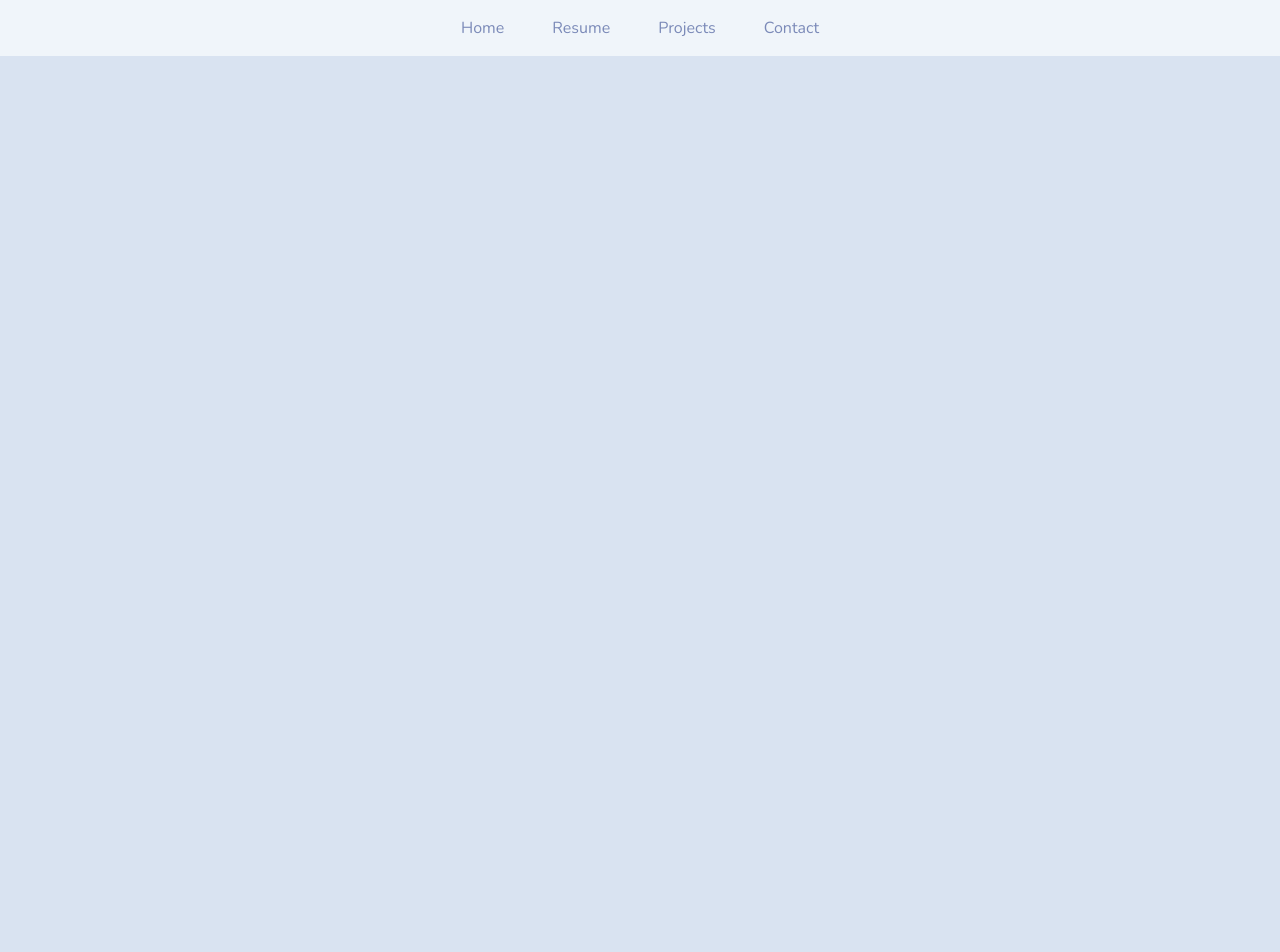
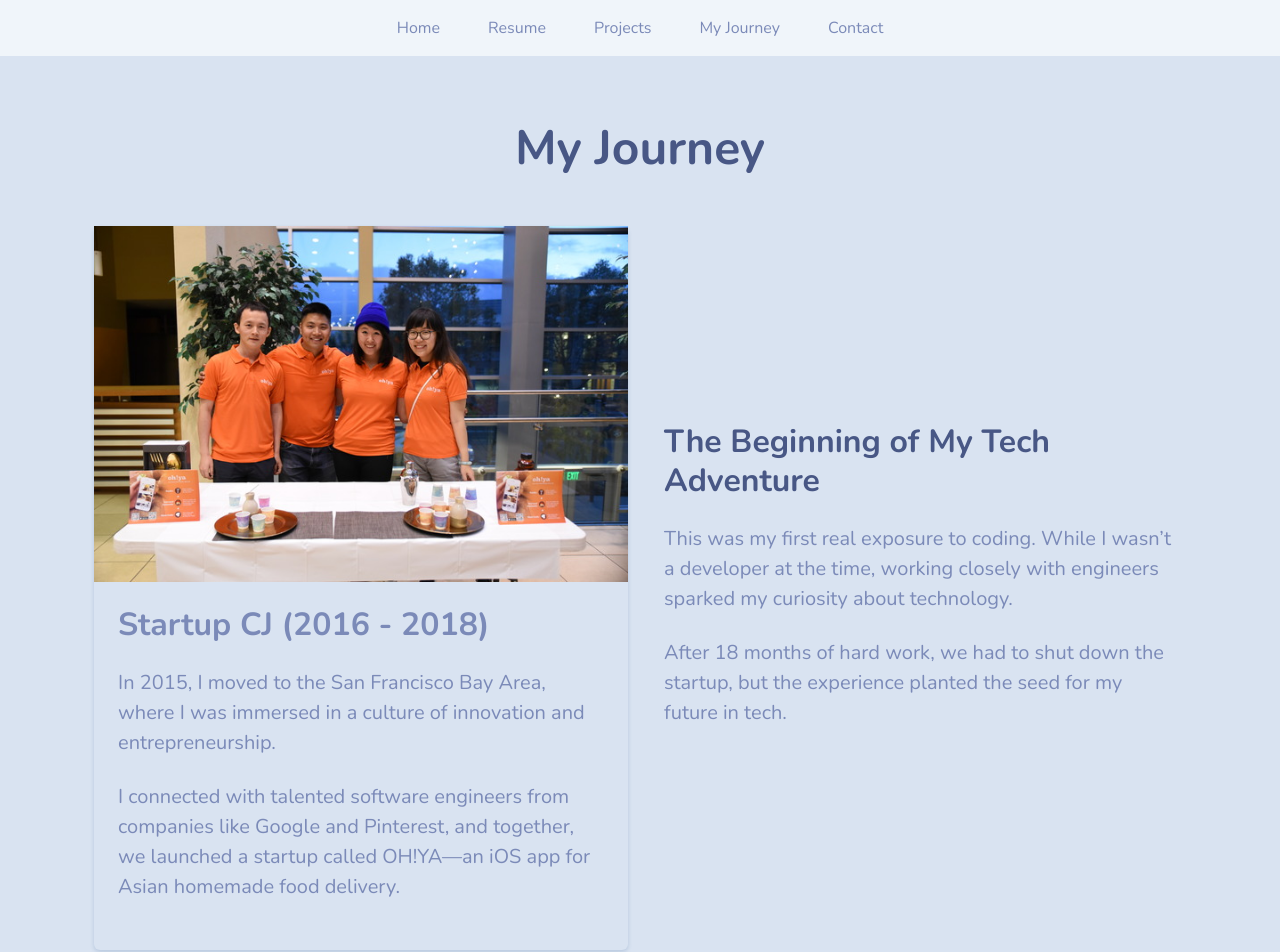
Before and after one commit to cj-yourjourney/cjluo_frontend, a React (Create React App) app: page /my-journey in a window 1280 px wide. Shown: the top 952 px of the page. Before the commit the page ends 800 px from the top, so only its background shows below. Built offline with nearby package versions, Linux system fonts and the light colour scheme.

Commit message:
added the startup journey

```diff
--- a/src/App.tsx
+++ b/src/App.tsx
@@ -6,6 +6,7 @@ import Resume from './pages/Resume'
 import Projects from './pages/Projects'
 import Navbar from './components/Navbar'
 import Contact from './pages/Contact'
+import MyJourney from './pages/MyJourney'
 // import './App.css'
 
 const App: React.FC = () => {
@@ -18,6 +19,7 @@ const App: React.FC = () => {
             <Route path="" element={<Home />} />
             <Route path="/resume/" element={<Resume />} />
             <Route path="/projects/" element={<Projects />} />
+            <Route path="/my-journey" element={<MyJourney />} />
             <Route path="/contact/" element={<Contact />} />
           </Routes>
         </Container>
--- a/src/components/Navbar.tsx
+++ b/src/components/Navbar.tsx
@@ -19,6 +19,9 @@ const NavBar: React.FC = () => {
           <Nav.Link as={Link} to="/projects" className="mx-3">
             Projects
           </Nav.Link>
+          <Nav.Link as={Link} to="/my-journey" className="mx-3">
+            My Journey
+          </Nav.Link>
           <Nav.Link as={Link} to="/contact" className="mx-3">
             Contact
           </Nav.Link>
--- /dev/null
+++ b/src/pages/MyJourney.tsx
@@ -0,0 +1,127 @@
+import React from 'react'
+import { Container, Row, Col, Card } from 'react-bootstrap'
+import startupImage from '../images/myJourney/startup-image-1.jpg'
+
+const MyJourney: React.FC = () => {
+  return (
+    <Container className="py-5">
+      <h2 className="text-center mb-5 display-5 fw-bold">My Journey</h2>
+
+      {/* Startup CJ Section */}
+      <Row className="align-items-center mb-5">
+        <Col md={6} className="mb-4 mb-md-0">
+          <Card className="shadow-sm border-0">
+            <Card.Img variant="top" src={startupImage} />
+            <Card.Body className="p-4">
+              <Card.Title className="fs-2 fw-bold mb-4">
+                Startup CJ (2016 - 2018)
+              </Card.Title>
+              <Card.Text className="fs-5 mb-4">
+                In 2015, I moved to the San Francisco Bay Area, where I was
+                immersed in a culture of innovation and entrepreneurship.
+              </Card.Text>
+              <Card.Text className="fs-5 mb-4">
+                I connected with talented software engineers from companies like
+                Google and Pinterest, and together, we launched a startup called
+                OH!YA—an iOS app for Asian homemade food delivery.
+              </Card.Text>
+            </Card.Body>
+          </Card>
+        </Col>
+        <Col md={6} className="px-4">
+          <h3 className="fs-2 fw-bold mb-4">
+            The Beginning of My Tech Adventure
+          </h3>
+          <p className="fs-5 mb-4">
+            This was my first real exposure to coding. While I wasn’t a
+            developer at the time, working closely with engineers sparked my
+            curiosity about technology.
+          </p>
+          <p className="fs-5 mb-4">
+            After 18 months of hard work, we had to shut down the startup, but
+            the experience planted the seed for my future in tech.
+          </p>
+        </Col>
+      </Row>
+
+      {/* Tour Guide/DJ CJ Section */}
+      <Row className="align-items-center mb-5 flex-md-row-reverse">
+        <Col md={6} className="mb-4 mb-md-0">
+          <Card className="shadow-sm border-0">
+            <Card.Img
+              variant="top"
+              src="https://placehold.co/600x400?text=Tour+Guide%2FDJ+CJ"
+            />
+            <Card.Body className="p-4">
+              <Card.Title className="fs-2 fw-bold mb-4">
+                Tour Guide/DJ CJ (2019 - 2022)
+              </Card.Title>
+              <Card.Text className="fs-5  mb-4">
+                I spent these years traveling, guiding tours, and DJing, sharing
+                unforgettable experiences with people from around the world.
+              </Card.Text>
+              <Card.Text className="fs-5 mb-4">
+                This phase of my journey was all about exploration,
+                communication, and storytelling—skills that would later help me
+                transition into tech.
+              </Card.Text>
+            </Card.Body>
+          </Card>
+        </Col>
+        <Col md={6} className="text-center px-4">
+          <h3 className="fs-2 fw-bold mb-4">
+            Entertainment & Exploration
+          </h3>
+          <p className="fs-5 mb-4">
+            Working as a tour guide and DJ was all about creating connections
+            and experiences.
+          </p>
+          <p className="fs-5 mb-4">
+            I learned how to adapt, entertain, and engage—essential skills for
+            any career.
+          </p>
+        </Col>
+      </Row>
+
+      {/* Developer CJ Section */}
+      <Row className="align-items-center mb-5">
+        <Col md={6} className="mb-4 mb-md-0">
+          <Card className="shadow-sm border-0">
+            <Card.Img
+              variant="top"
+              src="https://placehold.co/600x400?text=Developer+CJ"
+            />
+            <Card.Body className="p-4">
+              <Card.Title className="text-success fs-3 fw-bold mb-4">
+                Developer CJ (2023 - Present)
+              </Card.Title>
+              <Card.Text className="fs-5 text-muted mb-4">
+                Transitioning into tech, I became a self-taught full-stack
+                developer. I built applications, worked with modern frameworks,
+                and turned my curiosity into a profession.
+              </Card.Text>
+              <Card.Text className="fs-5 text-muted mb-4">
+                Every project I work on is a step forward in this exciting
+                journey.
+              </Card.Text>
+            </Card.Body>
+          </Card>
+        </Col>
+        <Col md={6} className="text-center px-4">
+          <h3 className="text-success fs-2 fw-bold mb-4">
+            From Passion to Profession
+          </h3>
+          <p className="fs-5 mb-4">
+            Learning to code was like unlocking a new world of possibilities.
+          </p>
+          <p className="fs-5 mb-4">
+            Now, I build, create, and solve problems daily, combining my past
+            experiences with my future aspirations.
+          </p>
+        </Col>
+      </Row>
+    </Container>
+  )
+}
+
+export default MyJourney
```
Also changed, not shown: src/images/myJourney/startup-image-1.jpg (added).
